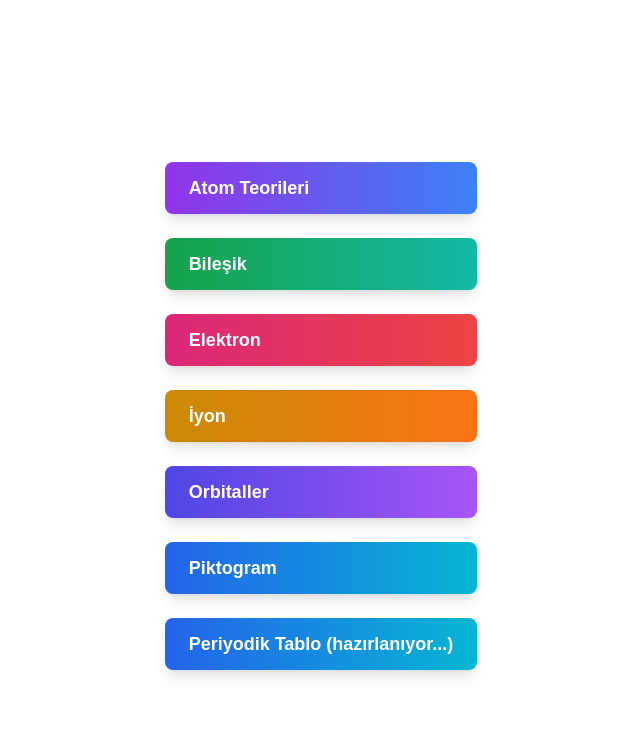
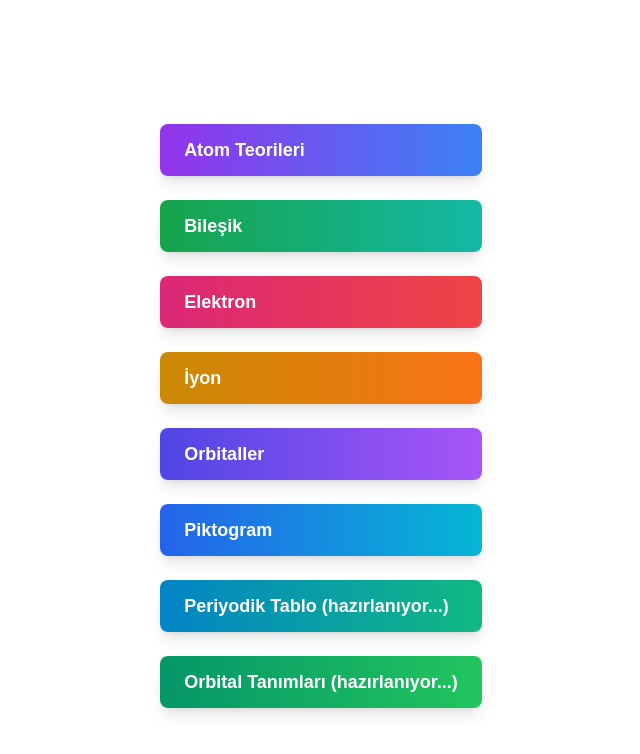
Before and after one commit to canoldasci/edu-games, a Next.js app: page / in a window 1280 px wide. Shown: the top 754 px of the page, without its empty margins (319-959 px from the left). Built offline with nearby package versions, Linux system fonts and the light colour scheme.

Commit message:
little fixes and link added to main page

```diff
--- a/app/orbitalTanim/page.tsx
+++ b/app/orbitalTanim/page.tsx
@@ -1,13 +1,12 @@
 "use client";
 import React, { useState } from "react";
-import { Card, CardContent } from "@/components/ui/card";
+import { Card } from "@/components/ui/card";
 import { Button } from "@/components/ui/button";
 import {
   Dialog,
   DialogTrigger,
   DialogContent,
   DialogTitle,
-  DialogDescription,
 } from "../../components/ui/dialog";
 import Image from "next/image";
 import { motion, AnimatePresence } from "framer-motion";
@@ -117,7 +116,7 @@ const OrbitalsInfo = () => {
                     <div className="text-lg font-semibold">{orbital.name}</div>
                   </div>
                 </DialogTrigger>
-                <DialogContent className="max-w-[95vw] max-h-[75vh] sm:max-w-[600px] w-full mx-2 overflow-y-auto">
+                <DialogContent className="max-w-[95vw] max-h-[750vh] sm:max-w-[600px] w-full mx-2 overflow-y-auto">
                   <DialogTitle className="text-2xl font-bold text-center mb-4">
                     {orbital.name}
                   </DialogTitle>
--- a/app/page.tsx
+++ b/app/page.tsx
@@ -41,9 +41,15 @@ export default function Home() {
           </a>
           <a
             href="https://edu-games-three.vercel.app/periyodikTablo"
-            className="px-6 py-3 bg-gradient-to-r from-blue-600 to-cyan-500 text-white font-semibold text-lg rounded-lg shadow-lg transform hover:scale-105 hover:from-blue-700 hover:to-cyan-600 transition-all duration-300 ease-in-out"
+            className="px-6 py-3 bg-gradient-to-r from-sky-600 to-emerald-500 text-white font-semibold text-lg rounded-lg shadow-lg transform hover:scale-105 hover:from-blue-700 hover:to-cyan-600 transition-all duration-300 ease-in-out"
           >
             Periyodik Tablo (hazırlanıyor...)
+          </a>
+          <a
+            href="https://edu-games-three.vercel.app/orbitalTanim"
+            className="px-6 py-3 bg-gradient-to-r from-emerald-600 to-green-500 text-white font-semibold text-lg rounded-lg shadow-lg transform hover:scale-105 hover:from-blue-700 hover:to-cyan-600 transition-all duration-300 ease-in-out"
+          >
+            Orbital Tanımları (hazırlanıyor...)
           </a>
         </div>
       </main>
```
